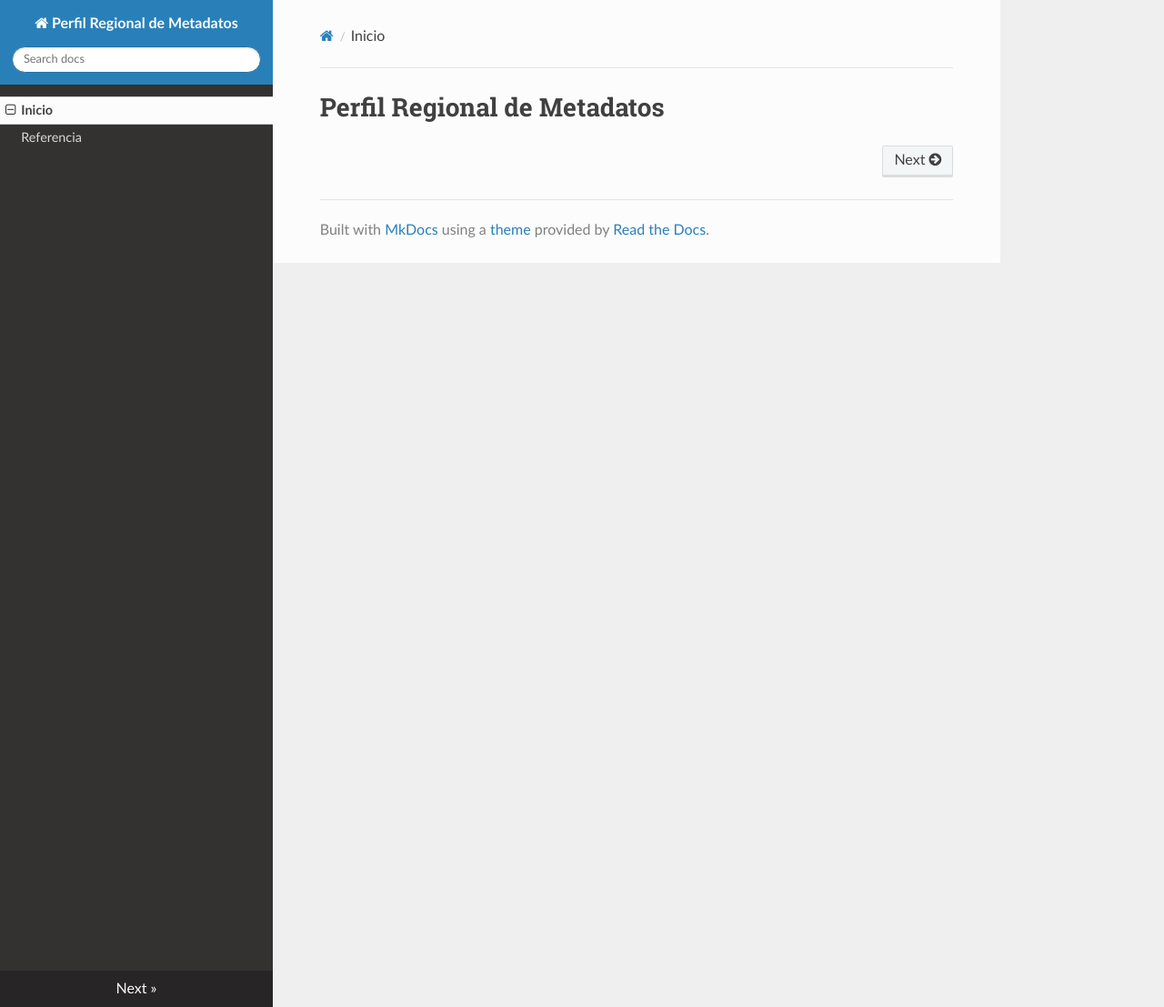
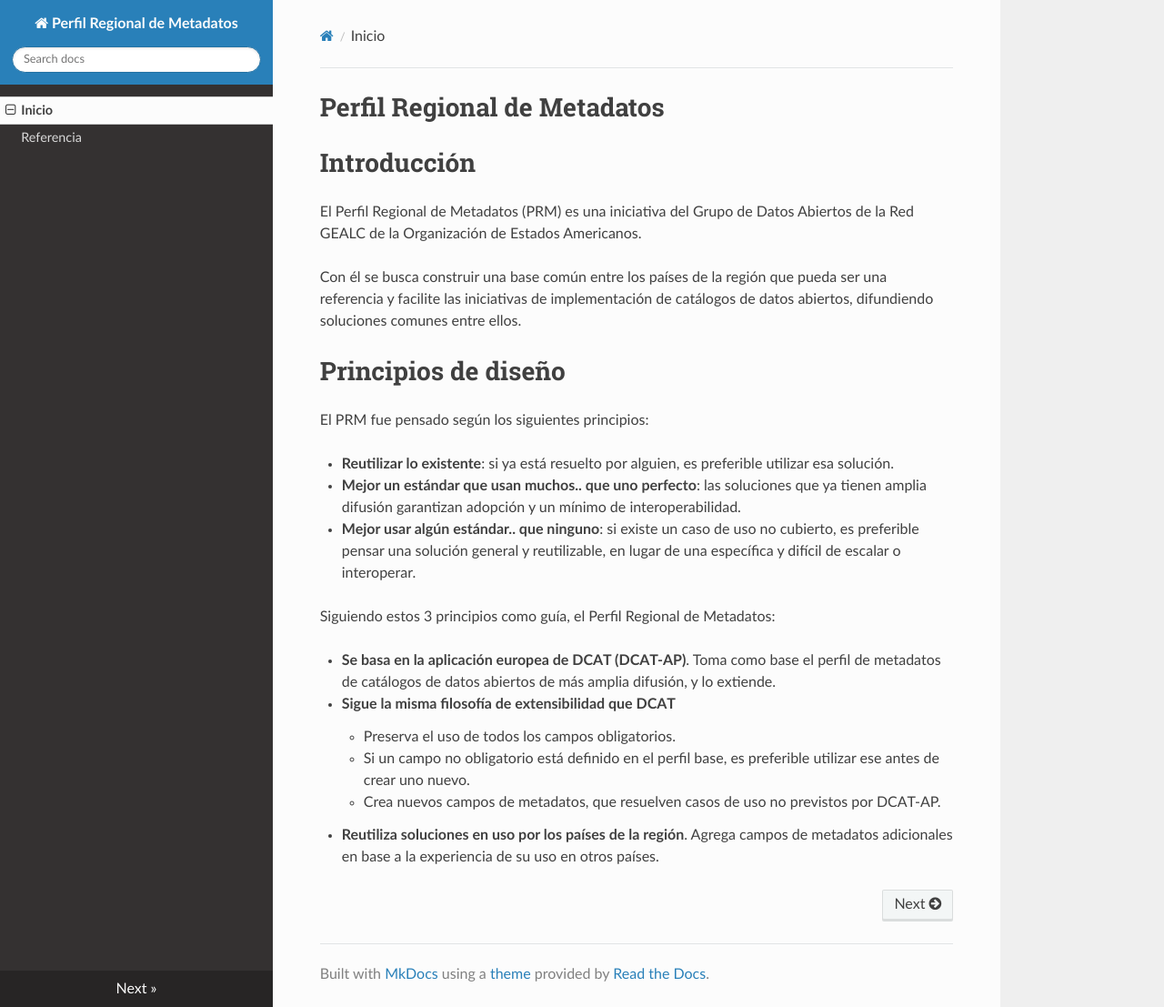
Before and after one commit to datosgobar/perfil-regional-metadatos, an MkDocs documentation site: the page built from docs/index.md, in a window 1280 px wide and 1107 px high. Shown: the whole window at 91% size. Built offline with MkDocs 1.6.1, drawn with Linux system fonts in a browser that asks for light colours; nearby versions of some CDN libraries; old or Windows-style settings are respelled for this version of MkDocs.

Commit message:
Agrega introducción y principios de diseño del Perfil Regional de Metadatos.

```diff
--- a/docs/index.md
+++ b/docs/index.md
@@ -1,2 +1,25 @@
 Perfil Regional de Metadatos
 ===
+
+# Introducción
+
+El Perfil Regional de Metadatos (PRM) es una iniciativa del Grupo de Datos Abiertos de la Red GEALC de la Organización de Estados Americanos.
+
+Con él se busca construir una base común entre los países de la región que pueda ser una referencia y facilite las iniciativas de implementación de catálogos de datos abiertos, difundiendo soluciones comunes entre ellos.
+
+# Principios de diseño
+
+El PRM fue pensado según los siguientes principios:
+
+* **Reutilizar lo existente**: si ya está resuelto por alguien, es preferible utilizar esa solución.
+* **Mejor un estándar que usan muchos.. que uno perfecto**: las soluciones que ya tienen amplia difusión garantizan adopción y un mínimo de interoperabilidad.
+* **Mejor usar algún estándar.. que ninguno**: si existe un caso de uso no cubierto, es preferible pensar una solución general y reutilizable, en lugar de una específica y difícil de escalar o interoperar.
+
+Siguiendo estos 3 principios como guía, el Perfil Regional de Metadatos:
+
+* **Se basa en la aplicación europea de DCAT (DCAT-AP)**. Toma como base el perfil de metadatos de catálogos de datos abiertos de más amplia difusión, y lo extiende.
+* **Sigue la misma filosofía de extensibilidad que DCAT**
+    - Preserva el uso de todos los campos obligatorios.
+    - Si un campo no obligatorio está definido en el perfil base, es preferible utilizar ese antes de crear uno nuevo.
+    - Crea nuevos campos de metadatos, que resuelven casos de uso no previstos por DCAT-AP.
+* **Reutiliza soluciones en uso por los países de la región**. Agrega campos de metadatos adicionales en base a la experiencia de su uso en otros países.
```
